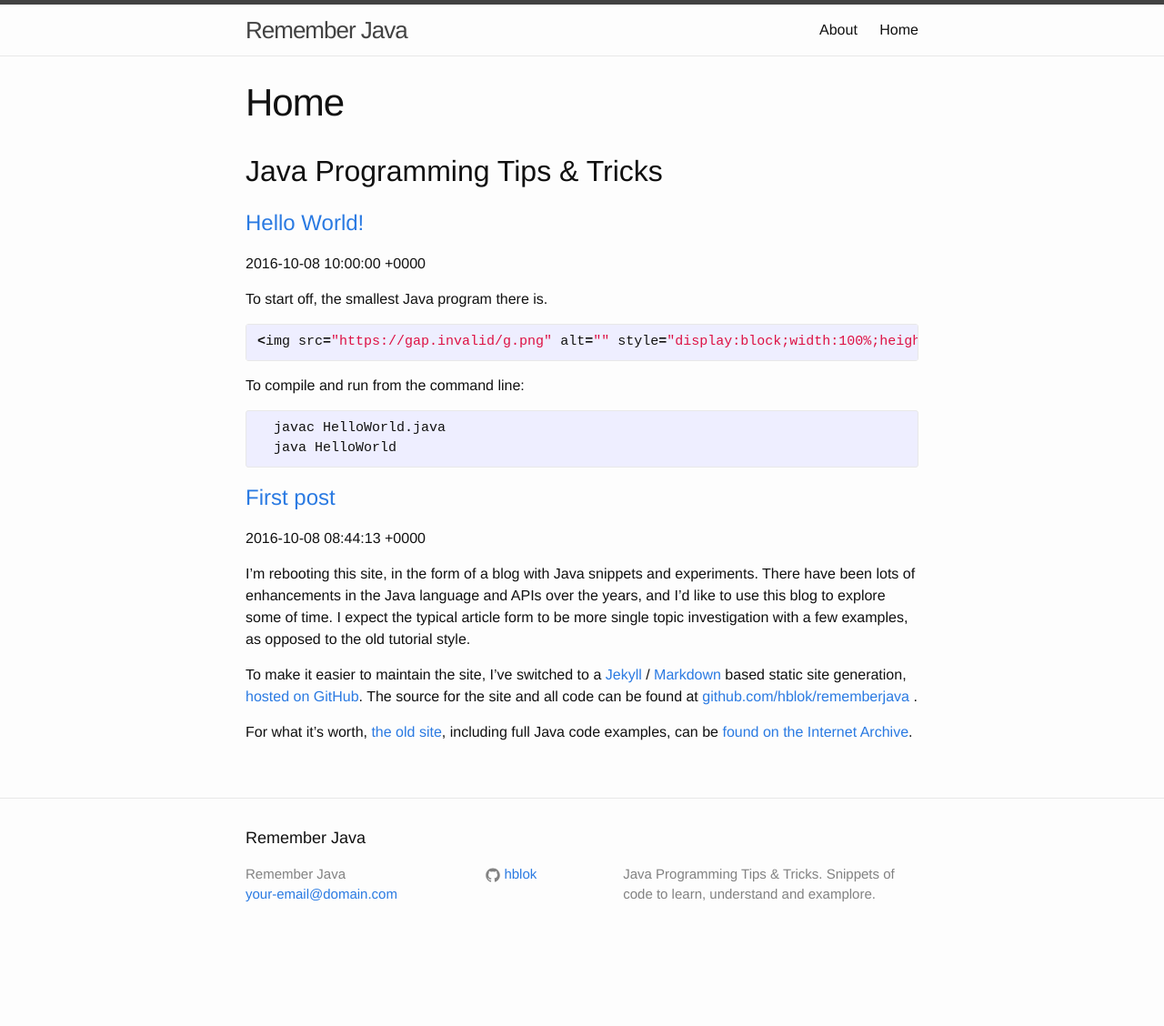
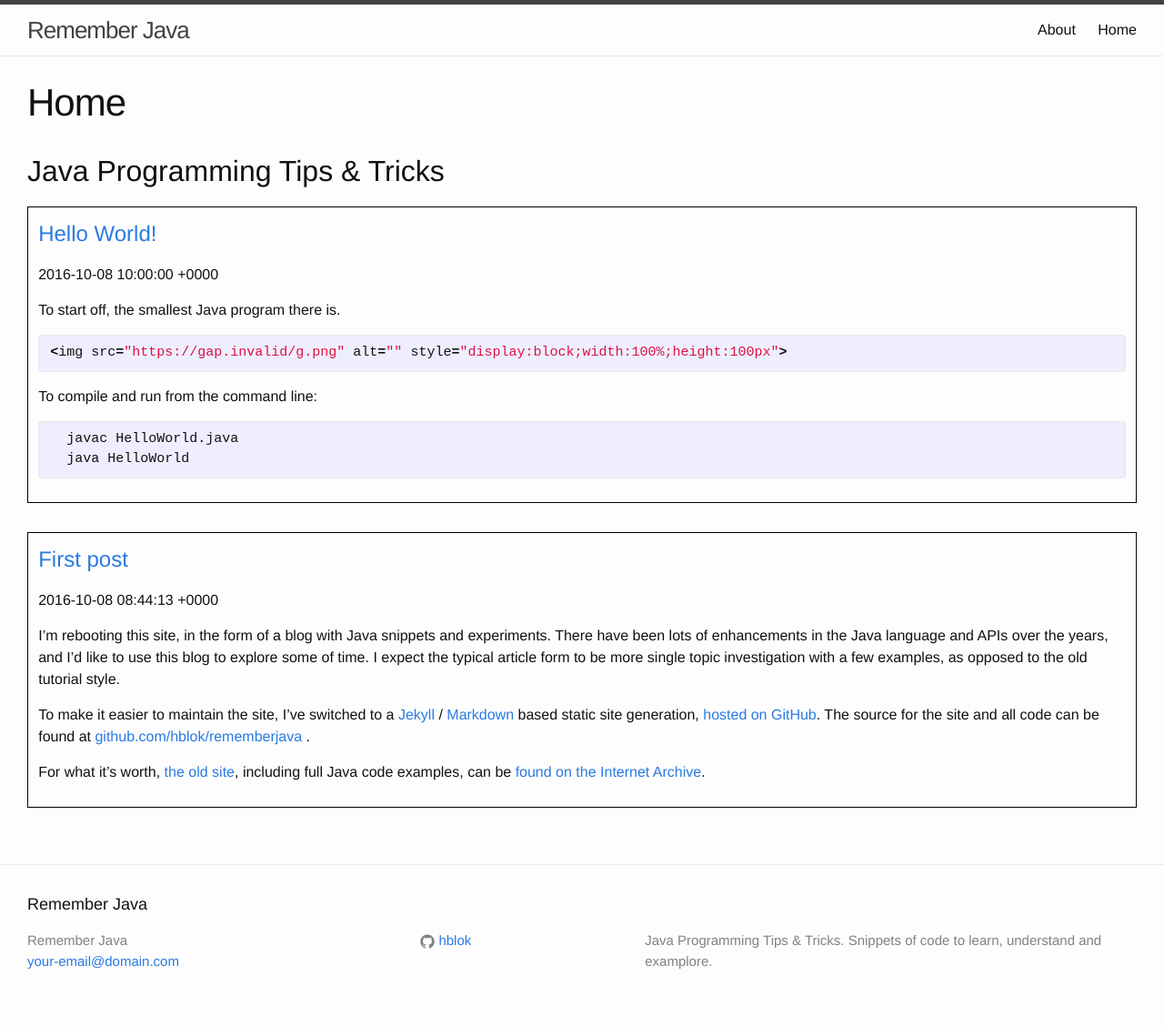
Before and after one commit to hblok/rememberjava, a Jekyll site: the page built from index.html, in a window 1280 px wide. Shown: the whole page at 91% size. Built offline with Jekyll 4.4.1, drawn with Linux system fonts in a browser that asks for light colours; the list of posts is cut into pages by our own code; before the commit the page ends 1055 px from its top, so only the background shows below that.

Commit message:
fill the screen

```diff
--- a/assets/main.css
+++ b/assets/main.css
@@ -112,16 +112,16 @@ pre {
  * Wrapper
  */
 .wrapper {
-  max-width: -webkit-calc(800px - (30px * 2));
-  max-width: calc(800px - (30px * 2));
+  /* max-width: -webkit-calc(800px - (30px * 2));
+  max-width: calc(800px - (30px * 2)); */
   margin-right: auto;
   margin-left: auto;
   padding-right: 30px;
   padding-left: 30px; }
   @media screen and (max-width: 800px) {
     .wrapper {
-      max-width: -webkit-calc(800px - (30px));
-      max-width: calc(800px - (30px));
+      /*max-width: -webkit-calc(800px - (30px));
+      max-width: calc(800px - (30px));*/
       padding-right: 15px;
       padding-left: 15px; } }
 
@@ -277,6 +277,14 @@ pre {
 .post-link {
   display: block;
   font-size: 24px; }
+
+.home-post {
+  border-color: black;
+  border-width: thin;
+  border-style: solid;
+  padding: 0.7em;
+  margin-bottom: 2em;
+}
 
 /**
  * Posts
--- a/index.html
+++ b/index.html
@@ -6,6 +6,7 @@ title: Home
 <h2>Java Programming Tips & Tricks</h2>
 
 {% for post in paginator.posts %}
+  <div class="home-post">
     <h1><a href="{{ post.url }}">{{ post.title }}</a></h1>
     <p class="author">
       <span class="date">{{ post.date }}</span>
@@ -13,6 +14,7 @@ title: Home
     <div class="content">
       {{ post.content }}
     </div>
+  </div>
 {% endfor %}
 
 </div>
```
Lines whose indentation alone changed are shown as unchanged.
